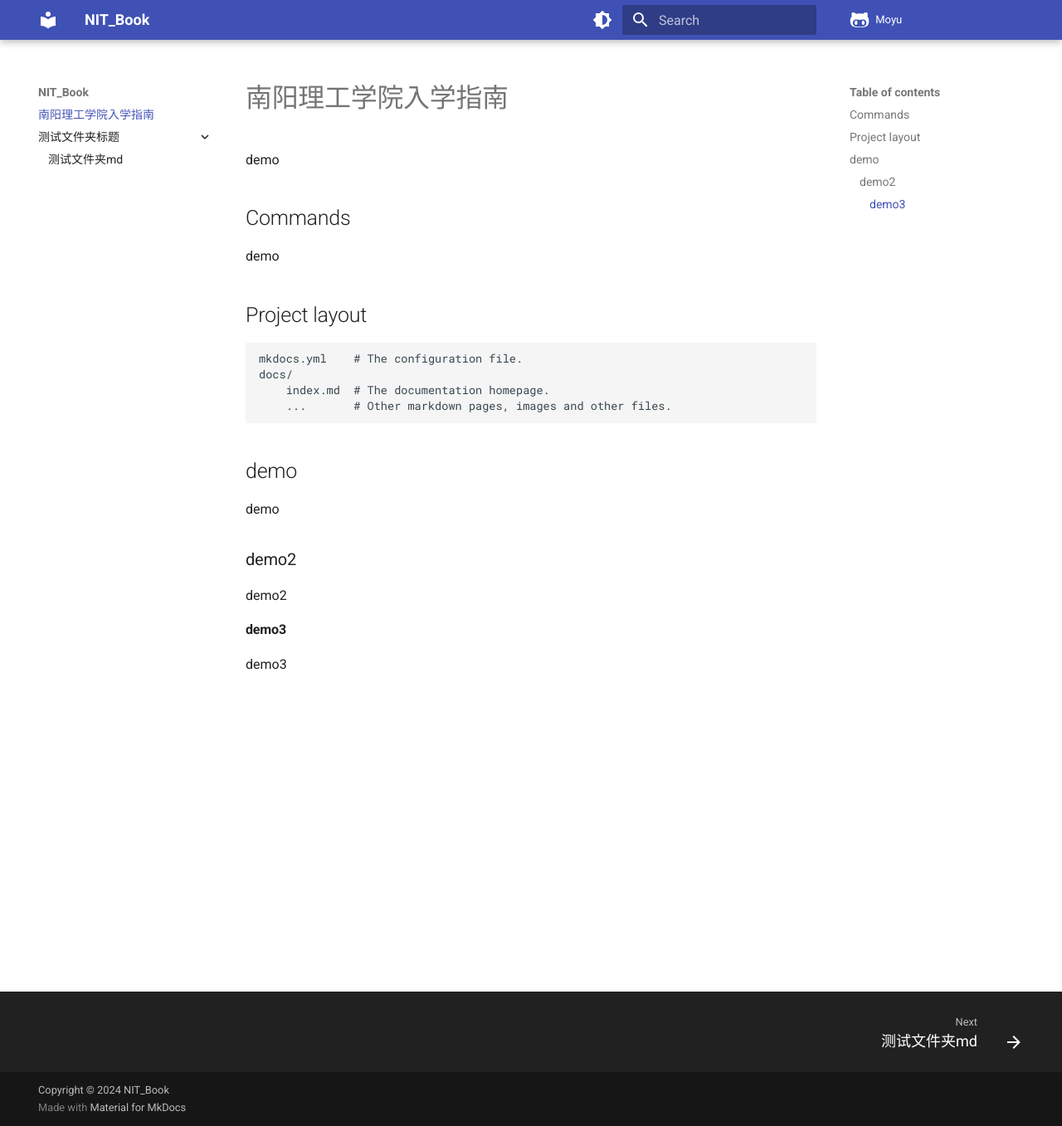
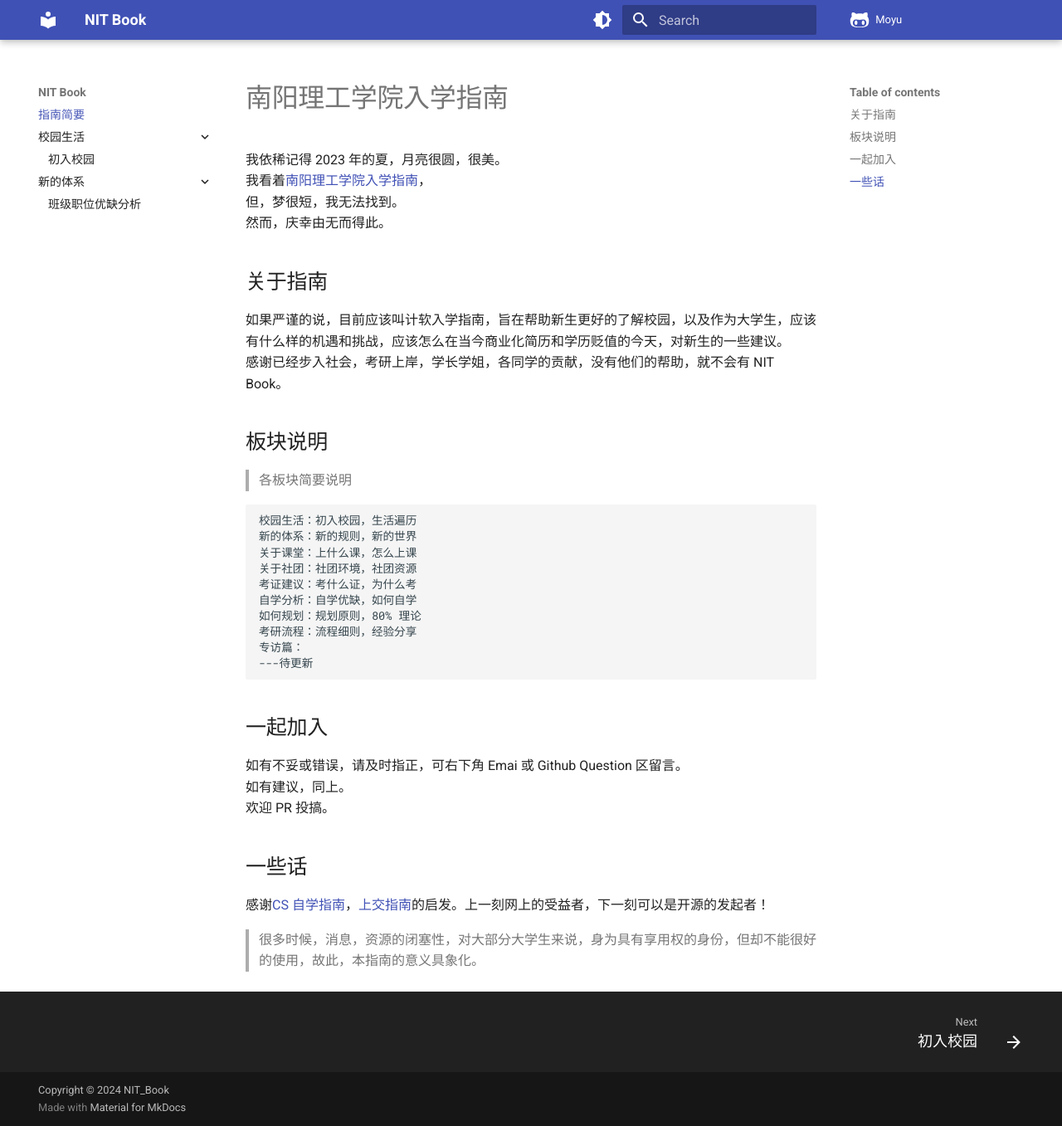
Before and after one commit to moyuhualuo/NIT_Book, an MkDocs documentation site: the page built from docs/index.md, in a window 1280 px wide and 1357 px high. Shown: the whole window at 83% size. Built offline with MkDocs 1.6.1 and Material for MkDocs 9.7.7, drawn with Linux system fonts in a browser that asks for light colours; comment, search, counter and statistics services are not loaded.

Commit message:
loading...

```diff
--- a/docs/index.md
+++ b/docs/index.md
@@ -1,26 +1,38 @@
 # 南阳理工学院入学指南
 
-demo
+我依稀记得 2023 年的夏，月亮很圆，很美。<br/>
+我看着[南阳理工学院入学指南](https://cn.bing.com/search?q=%E5%8D%97%E9%98%B3%E7%90%86%E5%B7%A5%E5%85%A5%E5%AD%A6%E6%8C%87%E5%8D%97)，<br/>
+但，梦很短，我无法找到。<br/>
+然而，庆幸由无而得此。
 
-## Commands
+## 关于指南
 
-demo
+如果严谨的说，目前应该叫计软入学指南，旨在帮助新生更好的了解校园，以及作为大学生，应该有什么样的机遇和挑战，应该怎么在当今商业化简历和学历贬值的今天，对新生的一些建议。</br>
+感谢已经步入社会，考研上岸，学长学姐，各同学的贡献，没有他们的帮助，就不会有 NIT Book。
 
-## Project layout
+## 板块说明
 
-    mkdocs.yml    # The configuration file.
-    docs/
-        index.md  # The documentation homepage.
-        ...       # Other markdown pages, images and other files.
+> 各板块简要说明
 
-## demo
+    校园生活：初入校园，生活遍历
+    新的体系：新的规则，新的世界
+    关于课堂：上什么课，怎么上课
+    关于社团：社团环境，社团资源
+    考证建议：考什么证，为什么考
+    自学分析：自学优缺，如何自学
+    如何规划：规划原则，80% 理论
+    考研流程：流程细则，经验分享
+    专访篇：
+    ---待更新
 
-demo
+## 一起加入
 
-### demo2
+如有不妥或错误，请及时指正，可右下角 Emai 或 Github Question 区留言。<br/>
+如有建议，同上。<br/>
+欢迎 PR 投搞。
 
-demo2
+## 一些话
 
-#### demo3
+感谢[CS 自学指南](https://csdiy.wiki/)，[上交指南](https://survivesjtu.gitbook.io/survivesjtumanual)的启发。上一刻网上的受益者，下一刻可以是开源的发起者！
 
-demo3
+> 很多时候，消息，资源的闭塞性，对大部分大学生来说，身为具有享用权的身份，但却不能很好的使用，故此，本指南的意义具象化。
--- a/mkdocs.yml
+++ b/mkdocs.yml
@@ -1,13 +1,8 @@
-
-
-
-
-
 
 repo_url: https://github.com/moyuhualuo/NIT_Book
 repo_name: Moyu
 edit_uri: edit/main/docs/
-site_name: NIT_Book
+site_name: NIT Book
 site_url: https://moyuhualuo.github.io/NIT_Book/
 
 theme:
@@ -62,3 +57,11 @@ plugins:
   - offline
 
 copyright: Copyright &copy; 2024 NIT_Book
+
+
+nav:
+  - 指南简要: index.md
+  - 校园生活:
+      - 初入校园: 校园生活/初入校园.md
+  - 新的体系:
+      - 班级职位优缺分析: 校园生活/班级职位优缺分析.md
```
Also changed, not shown: README.md (+4 -1 lines), docs/校园生活/初入校园.md (added, +6 -0 lines), docs/测试文件夹标题/测试文件夹md.md (deleted, +0 -42 lines), docs/新的体系/班级职位优缺分析.md (added).
